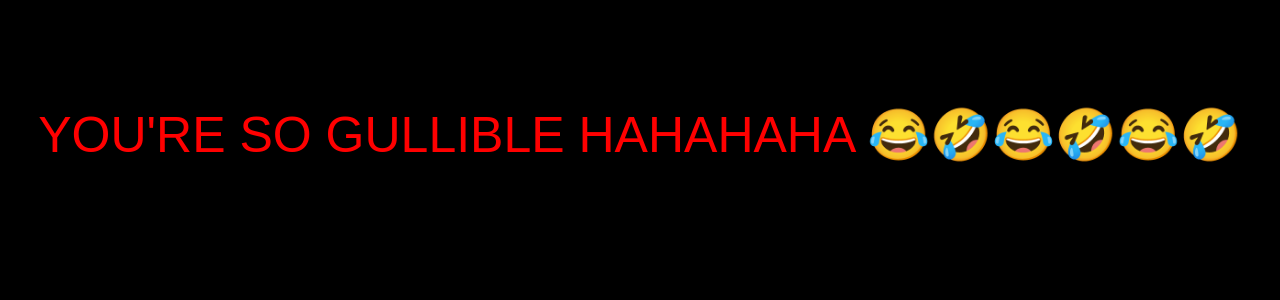
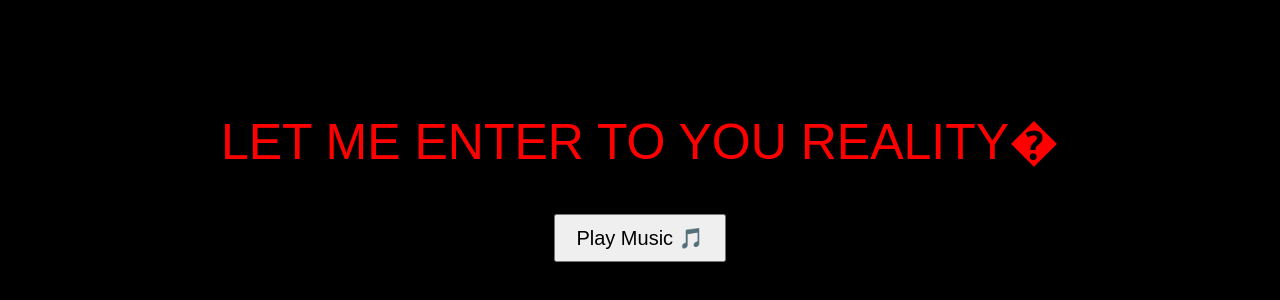
Before and after one commit to gatunogamer77-ops/tuusuario.github.io, a plain HTML site: page index.html in a window 1280 px wide. Shown: the part 150-450 px from the top of the page. Drawn offline with Linux system fonts and the light colour scheme.

Commit message:
Update index.html

```diff
--- a/index.html
+++ b/index.html
@@ -32,6 +32,13 @@
     #mainText {
       margin-top: 20%;
     }
+
+    button {
+      margin-top: 40px;
+      font-size: 20px;
+      padding: 10px 20px;
+      cursor: pointer;
+    }
   </style>
 </head>
 <body>
@@ -39,8 +46,14 @@
 <div id="errorScreen">you have mail (setraba)</div>
 
 <div id="mainText">
-  YOU'RE SO GULLIBLE HAHAHAHA 😂🤣😂🤣😂🤣
+  LET ME ENTER TO YOU REALITY�
+  <br>
+  <button onclick="playMusic()">Play Music 🎵</button>
 </div>
+
+<audio id="music">
+  <source src="VIRUS-SacriStuff Sub español y ingles (virus-kaaatie).mp3" type="audio/mpeg">
+</audio>
 
 <script>
   function showError() {
@@ -52,8 +65,12 @@
     }, 1000);
   }
 
-  // Repetir infinitamente
+  // Efecto infinito
   setInterval(showError, 2000);
+
+  function playMusic() {
+    document.getElementById("music").play();
+  }
 </script>
 
 </body>
```
